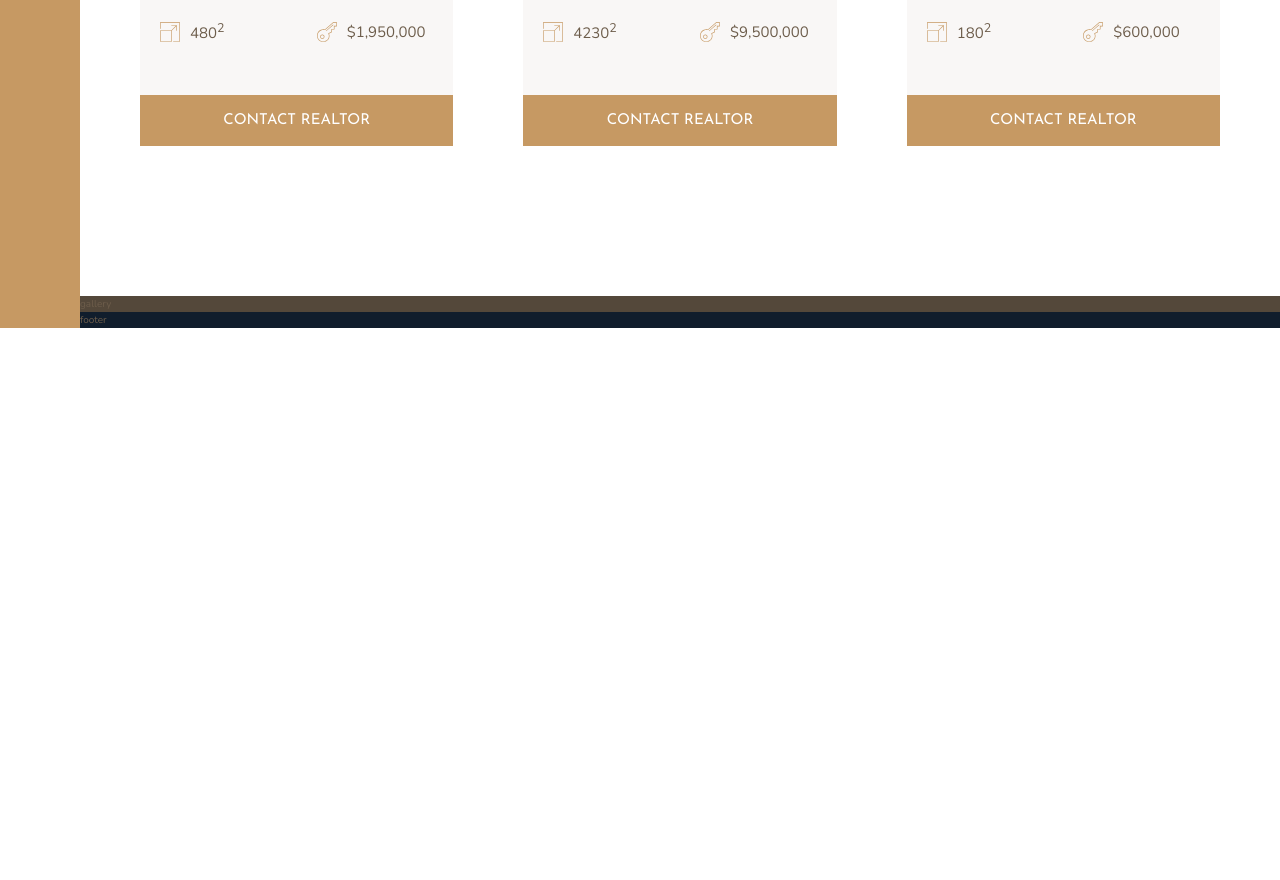
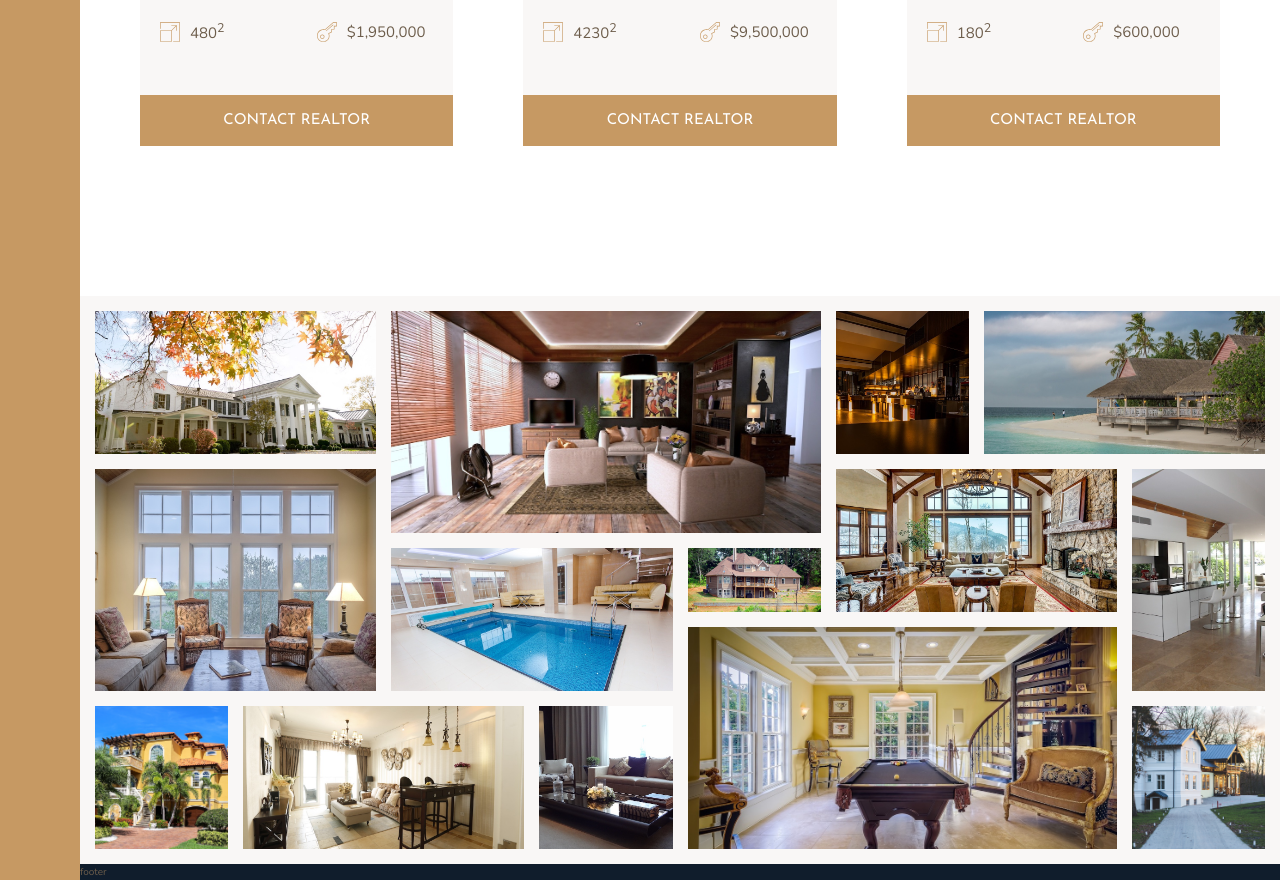
Before and after one commit to renanmartins1813/Nexter, a website: page index.html in a window 1280 px wide. Shown: the part 3035-3915 px from the top of the page. Before the commit the page ends 3363 px from the top, so only its background shows below. Drawn offline with nearby package versions, Linux system fonts and the light colour scheme.

Commit message:
gallery section

```diff
--- a/index.html
+++ b/index.html
@@ -292,7 +292,61 @@
     </section>
 
     <section class="gallery">
-        gallery
+        <figure class="gallery__item gallery__item--1">
+            <img src="./img/gal-1.jpeg" alt="Gallery image 1" class="gallery__img">
+        </figure>
+
+        <figure class="gallery__item gallery__item--2">
+            <img src="./img/gal-2.jpeg" alt="Gallery image 2" class="gallery__img">
+        </figure>
+
+        <figure class="gallery__item gallery__item--3">
+            <img src="./img/gal-3.jpeg" alt="Gallery image 3" class="gallery__img">
+        </figure>
+
+        <figure class="gallery__item gallery__item--4">
+            <img src="./img/gal-4.jpeg" alt="Gallery image 4" class="gallery__img">
+        </figure>
+
+        <figure class="gallery__item gallery__item--5">
+            <img src="./img/gal-5.jpeg" alt="Gallery image 5" class="gallery__img">
+        </figure>
+
+        <figure class="gallery__item gallery__item--6">
+            <img src="./img/gal-6.jpeg" alt="Gallery image 6" class="gallery__img">
+        </figure>
+
+        <figure class="gallery__item gallery__item--7">
+            <img src="./img/gal-7.jpeg" alt="Gallery image 7" class="gallery__img">
+        </figure>
+
+        <figure class="gallery__item gallery__item--8">
+            <img src="./img/gal-8.jpeg" alt="Gallery image 8" class="gallery__img">
+        </figure>
+
+        <figure class="gallery__item gallery__item--9">
+            <img src="./img/gal-9.jpeg" alt="Gallery image 9" class="gallery__img">
+        </figure>
+
+        <figure class="gallery__item gallery__item--10">
+            <img src="./img/gal-10.jpeg" alt="Gallery image 10" class="gallery__img">
+        </figure>
+
+        <figure class="gallery__item gallery__item--11">
+            <img src="./img/gal-11.jpeg" alt="Gallery image 11" class="gallery__img">
+        </figure>
+
+        <figure class="gallery__item gallery__item--12">
+            <img src="./img/gal-12.jpeg" alt="Gallery image 12" class="gallery__img">
+        </figure>
+
+        <figure class="gallery__item gallery__item--13">
+            <img src="./img/gal-13.jpeg" alt="Gallery image 13" class="gallery__img">
+        </figure>
+
+        <figure class="gallery__item gallery__item--14">
+            <img src="./img/gal-14.jpeg" alt="Gallery image 14" class="gallery__img">
+        </figure>
     </section>
 
     <footer class="footer">
--- a/sass/_gallery.scss
+++ b/sass/_gallery.scss
@@ -2,5 +2,92 @@
 
 .gallery {
   grid-column: full-start / full-end;
-  background-color: base.$color-grey-dark-1;
+  display: grid;
+  grid-template-columns: repeat(8, 1fr);
+  grid-template-rows: repeat(7, 5vw);
+  gap: 1.5rem;
+  padding: 1.5rem;
+  background-color: base.$color-grey-light-1;
+
+  &__item {
+    display: block;
+    margin: 0;
+
+    &--1 {
+      grid-column: 1 / span 2;
+      grid-row: 1 / span 2;
+    }
+
+    &--2 {
+      grid-column: 3 / span 3;
+      grid-row: 1 / span 3;
+    }
+
+    &--3 {
+      grid-column: 6 / 7;
+      grid-row: 1 / span 2;
+    }
+
+    &--4 {
+      grid-column: 7 / span 2;
+      grid-row: 1 / span 2;
+    }
+
+    &--5 {
+      grid-column: 1 / span 2;
+      grid-row: 3 / span 3;
+    }
+
+    &--6 {
+      grid-column: 3 / span 2;
+      grid-row: 4 / span 2;
+    }
+
+    &--7 {
+      grid-column: 5 / span 1;
+      grid-row: 5 span 1;
+    }
+
+    &--8 {
+      grid-column: 6 / span 2;
+      grid-row: 3 / span 2;
+    }
+
+    &--9 {
+      grid-column: 8 / span 1;
+      grid-row: 3 / span 3;
+    }
+
+    &--10 {
+      grid-column: 1 / span 1;
+      grid-row: 6 / span 2;
+    }
+
+    &--11 {
+      grid-column: 2 / span 2;
+      grid-row: 6 / span 2;
+    }
+
+    &--12 {
+      grid-column: 4 / span 1;
+      grid-row: 6 / span 2;
+    }
+
+    &--13 {
+      grid-column: 5 / span 3;
+      grid-row: 5 / span 3;
+    }
+
+    &--14 {
+      grid-column: 8 / span 1;
+      grid-row: 6 / span 2;
+    }
+  }
+
+  &__img {
+    display: block;
+    width: 100%;
+    height: 100%;
+    object-fit: cover;
+  }
 }
```
Also changed, not shown: css/style.css.
